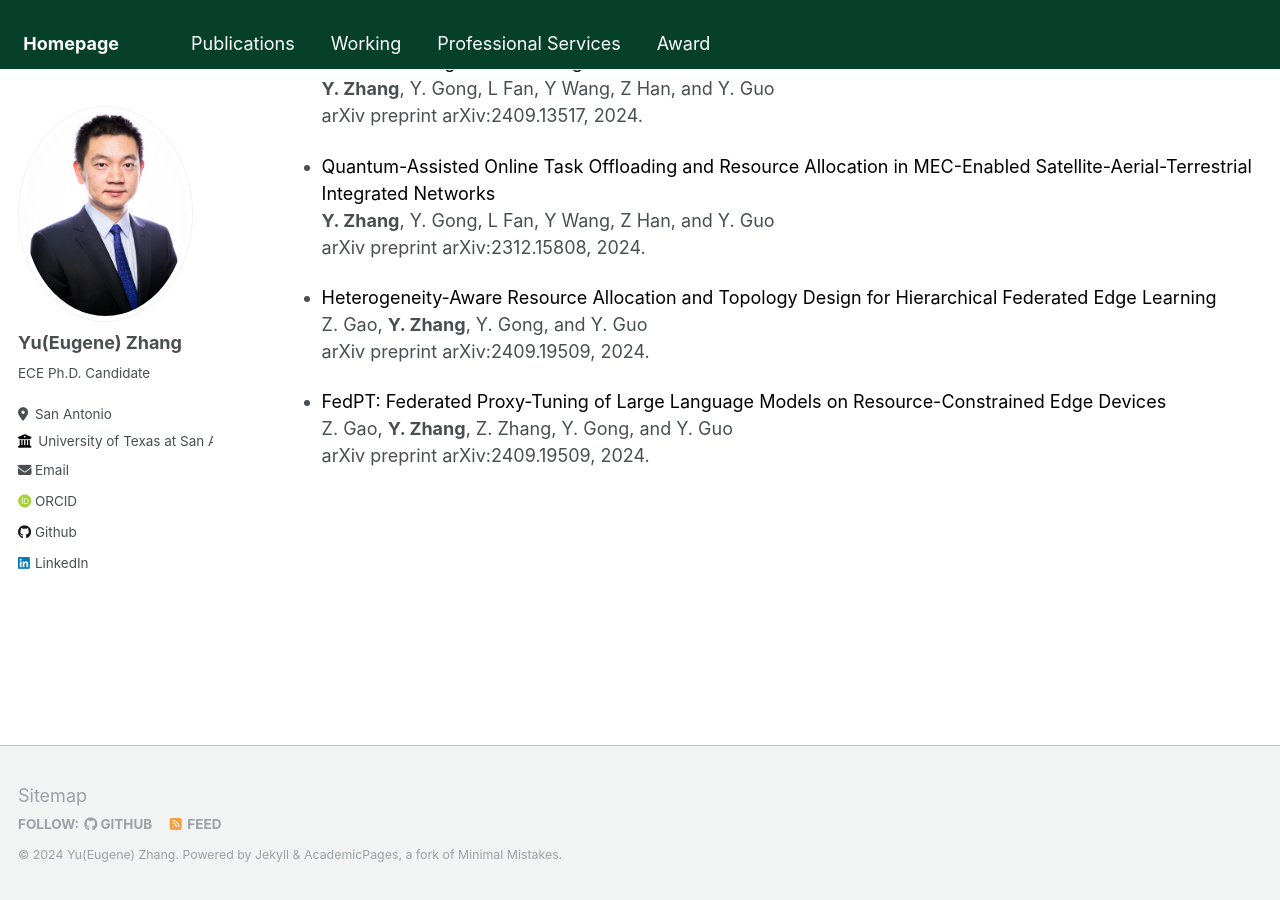
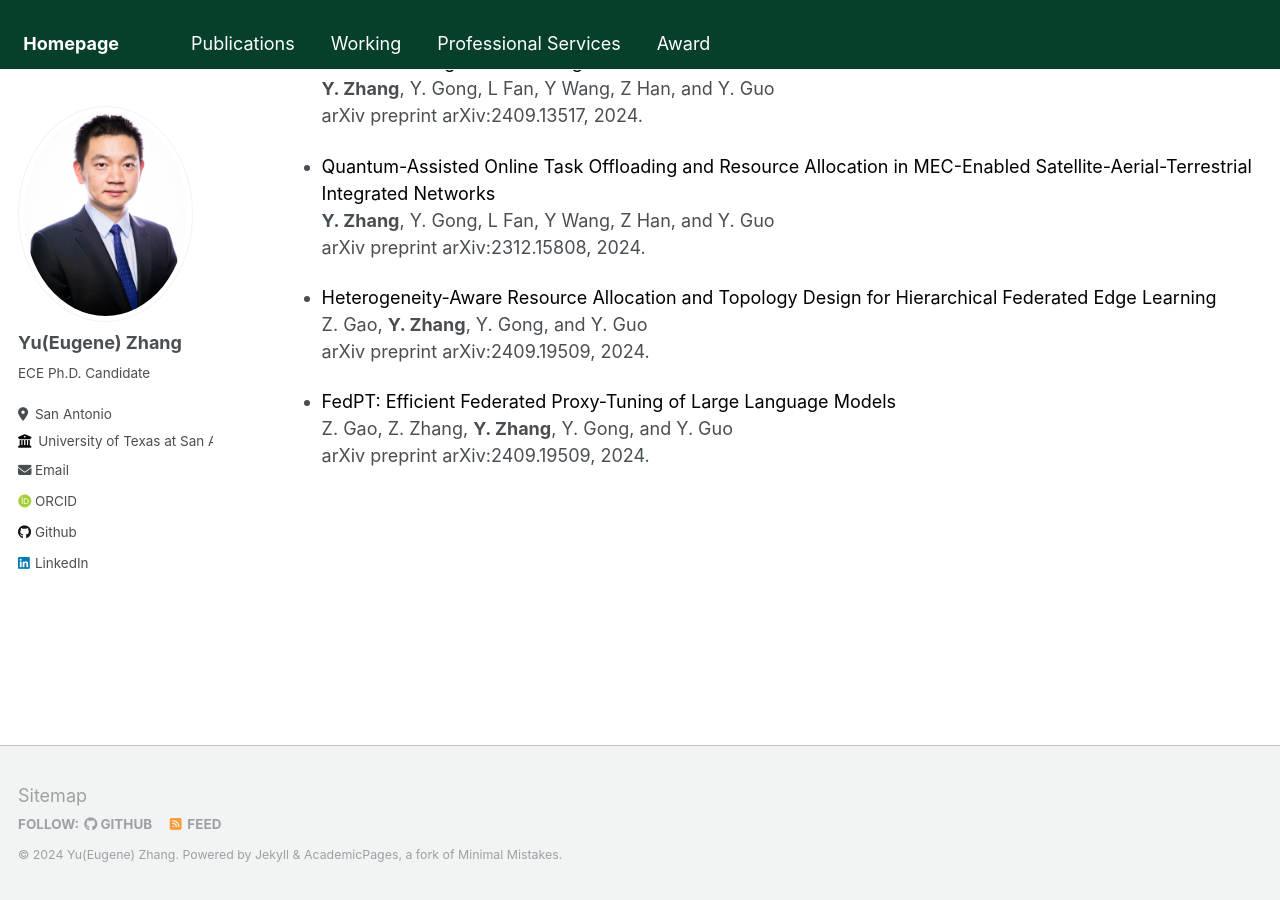
Before and after one commit to Yu-Zhang-Eugene/yu-zhang-eugene.github.io, a Jekyll site: the page built from _pages/publications.md, in a window 1280 px wide and 900 px high, scrolled down 903 px. Built offline with Jekyll 4.4.1, drawn with Linux system fonts in a browser that asks for light colours; some web fonts are replaced.

Commit message:
modified:   _pages/publications.md 	modified:   files/cv.pdf

```diff
--- a/_pages/publications.md
+++ b/_pages/publications.md
@@ -51,6 +51,6 @@ arXiv preprint 	arXiv:2409.13517, 2024.
   Z. Gao, __Y. Zhang__, Y. Gong, and Y. Guo
   arXiv preprint arXiv:2409.19509, 2024.
 
-- <span style="color: black;"> FedPT: Federated Proxy-Tuning of Large Language Models on Resource-Constrained Edge Devices </span>
-  Z. Gao, __Y. Zhang__,  Z. Zhang, Y. Gong, and Y. Guo
+- <span style="color: black;"> FedPT: Efficient Federated Proxy-Tuning of Large Language Models </span>
+  Z. Gao, Z. Zhang, __Y. Zhang__, Y. Gong, and Y. Guo
   arXiv preprint arXiv:2409.19509, 2024.
```
Also changed, not shown: 1 other file.
